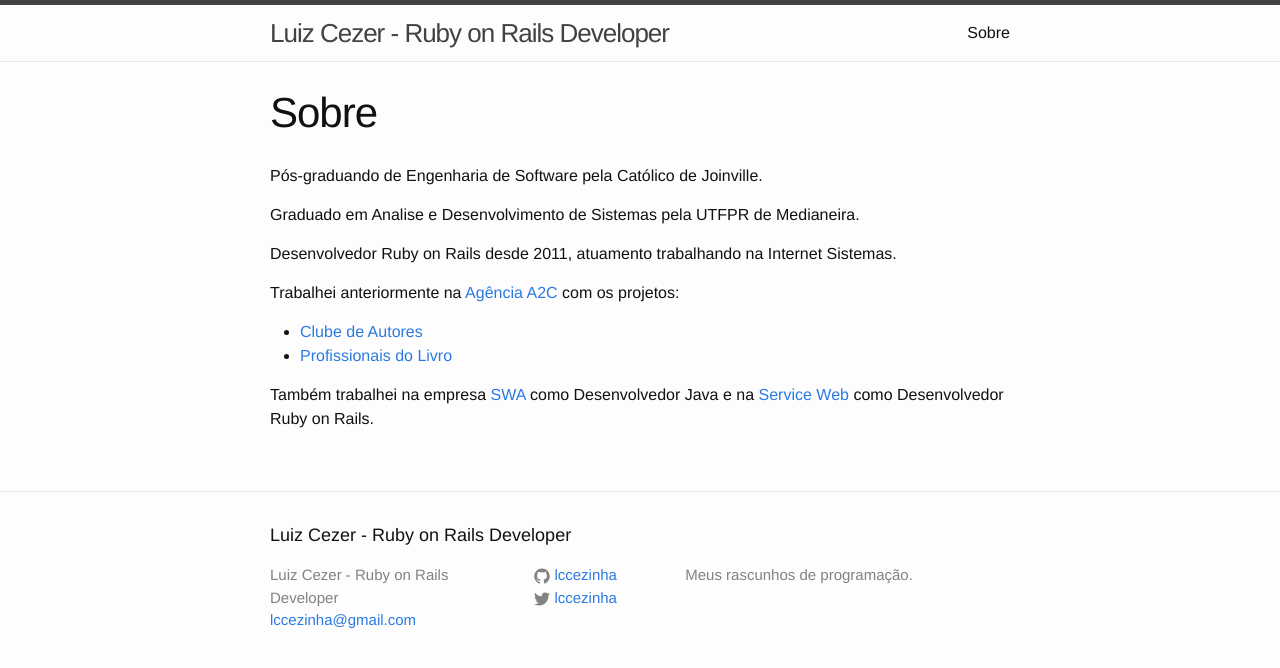
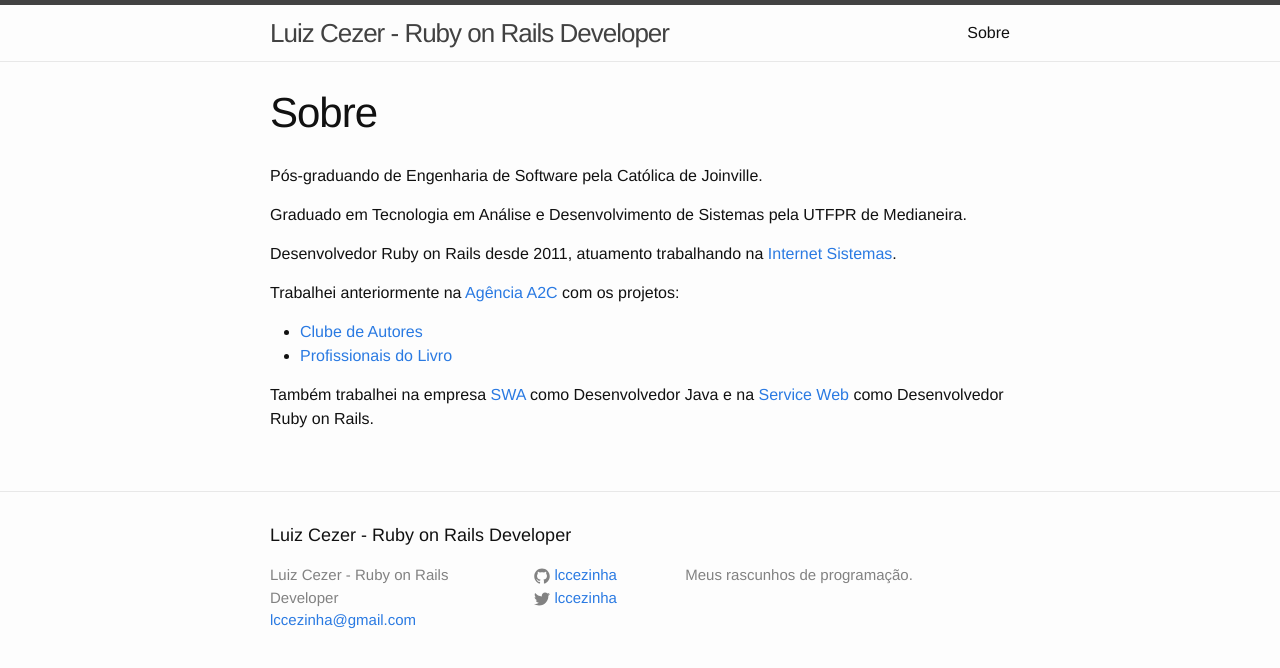
Before and after one commit to lccezinha/lccezinha.github.io, a Jekyll site: the page built from about.md, in a window 1280 px wide. Shown: the top 668 px of the page. Built offline with Jekyll 4.4.1, drawn with Linux system fonts in a browser that asks for light colours.

Commit message:
First Post

```diff
--- a/_layouts/post.html
+++ b/_layouts/post.html
@@ -4,7 +4,7 @@ layout: default
 <div class="post">
 
   <header class="post-header">
-    <h1 class="post-title">{{ page.title }}</h1>
+    <h3 class="post-title">{{ page.title }}</h3>
     <p class="post-meta">{{ page.date | date: "%b %-d, %Y" }}{% if page.author %} • {{ page.author }}{% endif %}{% if page.meta %} • {{ page.meta }}{% endif %}</p>
   </header>
 
--- a/about.md
+++ b/about.md
@@ -4,11 +4,11 @@ title: Sobre
 permalink: /about/
 ---
 
-Pós-graduando de Engenharia de Software pela Católico de Joinville.
+Pós-graduando de Engenharia de Software pela Católica de Joinville.
 
-Graduado em Analise e Desenvolvimento de Sistemas pela UTFPR de Medianeira.
+Graduado em Tecnologia em Análise e Desenvolvimento de Sistemas pela UTFPR de Medianeira.
 
-Desenvolvedor Ruby on Rails desde 2011, atuamento trabalhando na Internet Sistemas.
+Desenvolvedor Ruby on Rails desde 2011, atuamento trabalhando na [Internet Sistemas](http://internetsistemas.com.br/).
 
 Trabalhei anteriormente na [Agência A2C](http://www.a2c.ag) com os projetos:
 
```
Also changed, not shown: _posts/2015-02-23-sincronizando-repositorios-forkeados.markdown (added, +34 -0 lines), _posts/2015-02-23-welcome-to-jekyll.markdown (deleted, +0 -25 lines).
